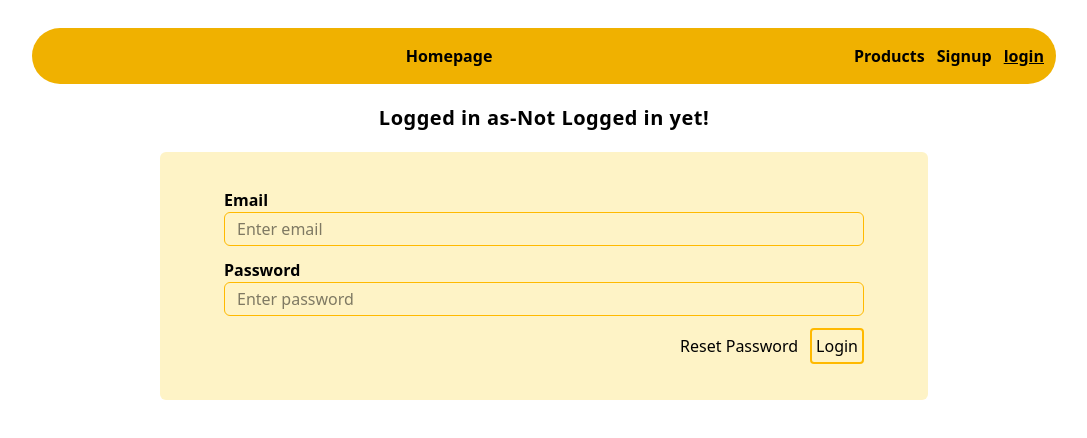
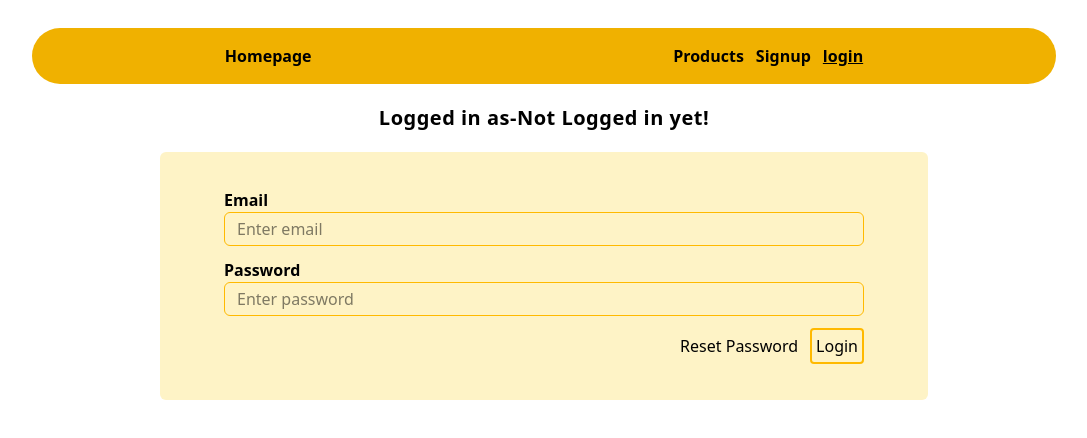
Before and after one commit to rxfranky/e-com-web-app-frontend-node-react-express, a React (Vite) app: page /login in a window 1280 px wide. Shown: the top 438 px of the page, without its empty margins (96-1183 px from the left). Built offline with nearby package versions, Linux system fonts and the light colour scheme.

Commit message:
some fix

```diff
--- a/src/components/modal.tsx
+++ b/src/components/modal.tsx
@@ -15,7 +15,7 @@ export default memo(function Modal({ children, showDialog }: { children: ReactNo
         <>
             <dialog ref={dialogRef} className="">
                 <div className="w-[50vw] h-[50vh] rounded-md border border-black flex items-center justify-center">
-                    <p className="font-semibold text-xl">{children}</p>
+                    <p className="font-semibold text-xl text-center">{children}</p>
                 </div>
             </dialog>
         </>
--- a/src/components/navbar.tsx
+++ b/src/components/navbar.tsx
@@ -15,8 +15,8 @@ export default function Navbar() {
 
     return (
         <>
-            <nav className="lg:flex lg:flex-row flex flex-col p-3 lg:justify-around lg:items-center h-fit lg:h-14 rounded-full bg-yellow-500 font-semibold w-[80vw] m-auto mt-7">
-                <motion.div className="h-fit m-auto" whileTap={{ scale: 1 }} whileHover={{ scale: 1.05 }}>
+            <nav className="lg:flex lg:flex-row lg:justify-around lg:items-center flex flex-col p-3 h-fit lg:h-14 rounded-full bg-yellow-500 font-semibold w-[80vw] m-auto mt-7">
+                <motion.div className="h-fit m-auto lg:m-0" whileTap={{ scale: 1 }} whileHover={{ scale: 1.05 }}>
                     <NavLink to={'/'} className={({ isActive }) => isActive ? 'underline' : ''}><span>Homepage</span></NavLink>
                 </motion.div>
                 <div>
```
